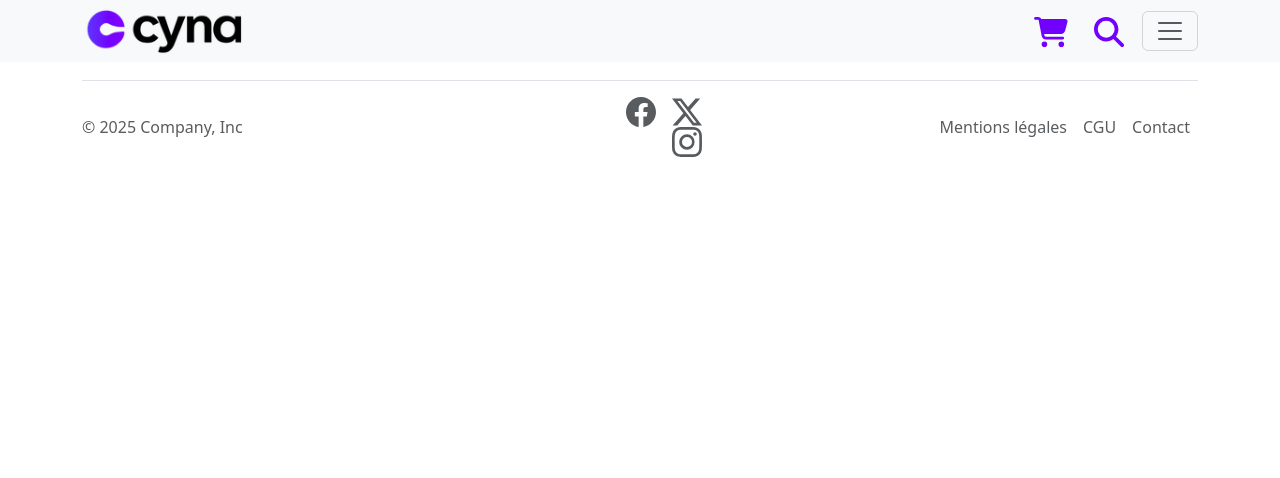
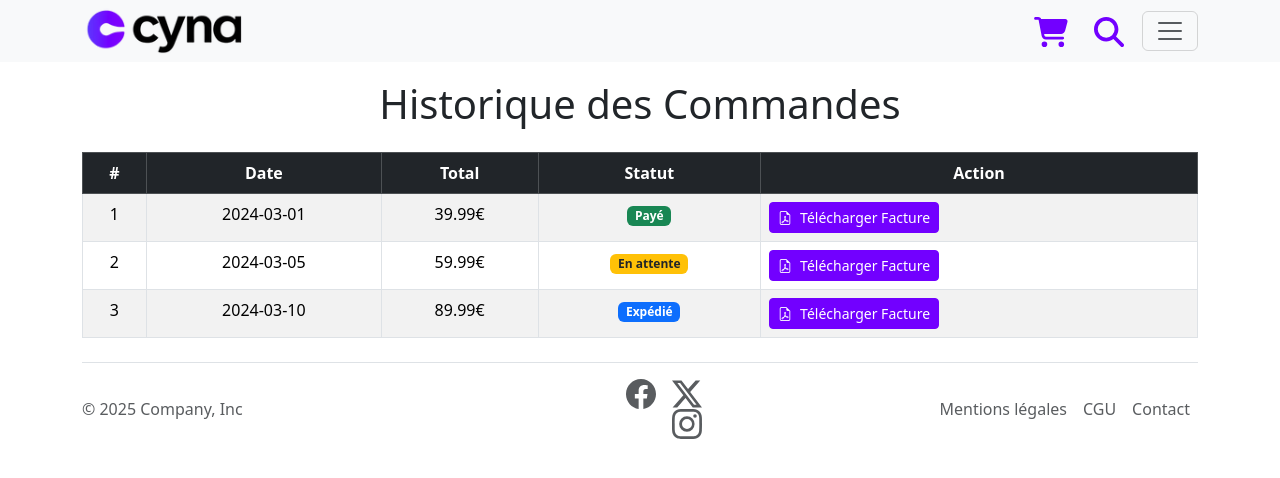
Before and after one commit to mliebaut/JohnCyna, a Vue app in the folder Cyna-Front/: page /historique in a window 1280 px wide. Shown: the top 478 px of the page. Built offline with nearby package versions, Linux system fonts and the light colour scheme.

Commit message:
Order history front page + add bootstrap icons in index.html

```diff
--- a/Cyna-Front/index.html
+++ b/Cyna-Front/index.html
@@ -4,6 +4,7 @@
     <meta charset="UTF-8" />
     <link rel="icon" type="image/svg+xml" href="/vite.svg" />
     <meta name="viewport" content="width=device-width, initial-scale=1.0" />
+    <link rel="stylesheet" href="https://cdn.jsdelivr.net/npm/bootstrap-icons/font/bootstrap-icons.css">
     <title>Vite + Vue + TS</title>
   <body>
     <div id="app"></div>
--- a/Cyna-Front/package.json
+++ b/Cyna-Front/package.json
@@ -11,6 +11,7 @@
   "dependencies": {
     "@stripe/stripe-js": "^5.6.0",
     "bootstrap": "^5.3.3",
+    "pdf-lib": "^1.17.1",
     "pinia": "^3.0.0",
     "vue": "^3.5.13",
     "vue-router": "^4.5.0"
--- a/Cyna-Front/src/router/index.ts
+++ b/Cyna-Front/src/router/index.ts
@@ -95,8 +95,12 @@ const routes = [
     {   path: "/cancel",
         name: 'cancel',
         component: () => import("../views/Checkout/Cancel.vue")
+    },
+    {
+        path: "/historique",
+        name: "Historique",
+        component: () => import("../views/OrderHistory.vue")
     }
-
 ]
 
 const router = createRouter({
--- /dev/null
+++ b/Cyna-Front/src/views/OrderHistory.vue
@@ -0,0 +1,85 @@
+<script setup lang="ts">
+import { ref } from "vue";
+import { PDFDocument, rgb } from "pdf-lib";
+
+// Définition du type Order, a redef car dans la db on a que la ref de la commande
+interface Order {
+  id: number;
+  date: string;
+  total: string;
+  status: string;
+}
+
+// Liste random de commandes
+const orders = ref<Order[]>([
+  { id: 1, date: "2024-03-01", total: "39.99€", status: "Payé" },
+  { id: 2, date: "2024-03-05", total: "59.99€", status: "En attente" },
+  { id: 3, date: "2024-03-10", total: "89.99€", status: "Expédié" },
+]);
+
+// Fonction pour générer un PDF de la facture
+const generateInvoicePDF = async (order: Order): Promise<void> => {
+  const pdfDoc = await PDFDocument.create();
+  const page = pdfDoc.addPage([500, 700]);
+  const { width, height } = page.getSize();
+
+  // Ajouter du texte à la facture
+  page.drawText(`Facture #${order.id}`, { x: 50, y: height - 50, size: 20, color: rgb(0, 0, 0) });
+  page.drawText(`Date : ${order.date}`, { x: 50, y: height - 80, size: 15 });
+  page.drawText(`Montant total : ${order.total}`, { x: 50, y: height - 110, size: 15 });
+  page.drawText(`Statut : ${order.status}`, { x: 50, y: height - 140, size: 15 });
+
+  // Télécharger le PDF
+  const pdfBytes = await pdfDoc.save();
+  const blob = new Blob([pdfBytes], { type: "application/pdf" });
+  const link = document.createElement("a");
+  link.href = URL.createObjectURL(blob);
+  link.download = `Facture_${order.id}.pdf`;
+  document.body.appendChild(link);
+  link.click();
+  document.body.removeChild(link);
+};
+</script>
+
+<template>
+  <div class="container mt-4">
+    <h1 class="text-center mb-4">Historique des Commandes</h1>
+    <table class="table table-striped table-bordered text-center">
+      <thead class="table-dark">
+        <tr>
+          <th>#</th>
+          <th>Date</th>
+          <th>Total</th>
+          <th>Statut</th>
+          <th>Action</th>
+        </tr>
+      </thead>
+      <tbody>
+        <tr v-for="order in orders" :key="order.id">
+          <td>{{ order.id }}</td>
+          <td>{{ order.date }}</td>
+          <td>{{ order.total }}</td>
+          <td>
+            <span
+              :class="{
+                'badge bg-success': order.status === 'Payé',
+                'badge bg-warning text-dark': order.status === 'En attente',
+                'badge bg-primary': order.status === 'Expédié' // Ou autre je ne sais pas encore quel statut rajouter
+              }"
+            >
+              {{ order.status }}
+            </span>
+          </td>
+          <td>
+            <button class="btn btn-primary btn-sm d-flex align-items-center gap-2" @click="generateInvoicePDF(order)">
+                <i class="bi bi-file-earmark-pdf"></i> Télécharger Facture
+            </button>
+          </td>
+        </tr>
+      </tbody>
+    </table>
+  </div>
+</template>
+
+<style scoped>
+</style>
```
Also changed, not shown: 2 other files (tests, documents, lock files or other folders).
